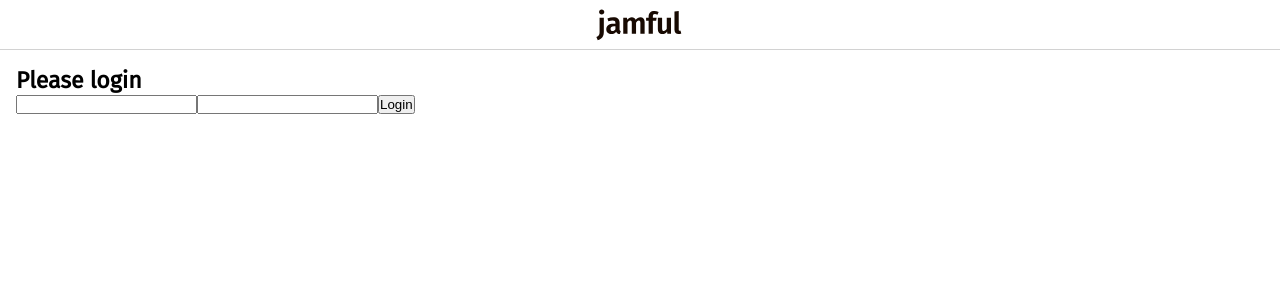
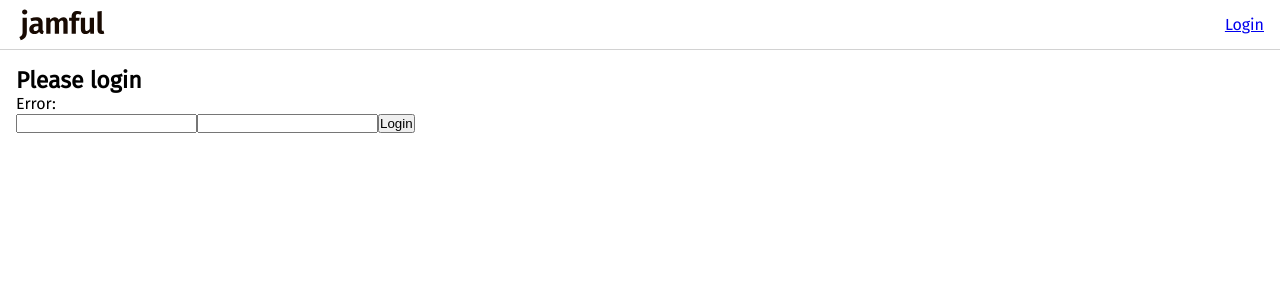
Before and after one commit to alexpogosyan/jamful, a Next.js app in the folder apps/play/: page /auth/login in a window 1280 px wide. Shown: the top 300 px of the page. Built offline with nearby package versions, Linux system fonts and the light colour scheme.

Commit message:
Move app folder to src/

```diff
--- a/apps/play/app/auth/login/page.tsx
+++ /dev/null
@@ -1,49 +0,0 @@
-"use client";
-
-import * as User from "@jamful/types/user";
-import { useState } from "react";
-
-export default function LoginPage() {
-  let [userId, setUserId] = useState("");
-  let [password, setPassword] = useState("");
-
-  const handleLogin = async () => {
-    const res = await fetch("http://localhost:5000/api/users/login", {
-      method: "POST",
-      headers: {
-        "Content-Type": "application/json",
-      },
-      body: JSON.stringify({
-        loginId: userId,
-        password: password,
-      }),
-    });
-
-    if (!res.ok) {
-      console.log("not ok");
-      console.error(res.json());
-    } else {
-      const user: User.Gettable = await res.json();
-      console.log("Success: ", user.userId, " logged in");
-    }
-  };
-
-  return (
-    <main>
-      <div>
-        <h1>Please login</h1>
-        <input
-          type="text"
-          value={userId}
-          onChange={(e) => setUserId(e.target.value)}
-        ></input>
-        <input
-          type="text"
-          value={password}
-          onChange={(e) => setPassword(e.target.value)}
-        ></input>
-        <button onClick={handleLogin}>Login</button>
-      </div>
-    </main>
-  );
-}
--- a/apps/play/package.json
+++ b/apps/play/package.json
@@ -9,6 +9,8 @@
     "lint": "next lint"
   },
   "dependencies": {
+    "@types/js-cookie": "^3.0.3",
+    "js-cookie": "^3.0.5",
     "next": "^13.4.7",
     "react": "^18.2.0",
     "react-audio-player": "^0.17.0",
--- /dev/null
+++ b/apps/play/src/app/auth/login/page.tsx
@@ -0,0 +1,45 @@
+"use client";
+import * as User from "@jamful/types/user";
+import { useState } from "react";
+import { useRouter } from "next/navigation";
+import { login } from "../../jamful";
+
+export default function LoginPage() {
+  let [loginId, setLoginId] = useState("");
+  let [password, setPassword] = useState("");
+  const [error, setError] = useState("");
+
+  const router = useRouter();
+
+  const handleLogin = async () => {
+    try {
+      const user = await login(loginId, password);
+      console.log("nextjs got user ", user);
+      router.push("/");
+    } catch (e) {
+      let message = "Unknown Error";
+      if (e instanceof Error) message = e.message;
+      setError(message);
+    }
+  };
+
+  return (
+    <main>
+      <div>
+        <h1>Please login</h1>
+        <p>Error: {error}</p>
+        <input
+          type="text"
+          value={loginId}
+          onChange={(e) => setLoginId(e.target.value)}
+        ></input>
+        <input
+          type="password"
+          value={password}
+          onChange={(e) => setPassword(e.target.value)}
+        ></input>
+        <button onClick={handleLogin}>Login</button>
+      </div>
+    </main>
+  );
+}
--- a/apps/play/app/globals.css
+++ b/apps/play/src/app/globals.css
@@ -10,7 +10,7 @@ body {
 
 header {
   display: flex;
-  justify-content: center;
+  justify-content: space-between;
   align-items: center;
   border-bottom: 1px solid rgba(30, 30, 30, 0.2);
   padding: 0 1rem;
--- a/apps/play/app/layout.tsx
+++ b/apps/play/src/app/layout.tsx
@@ -25,6 +25,7 @@ export default function RootLayout({
           <Link href="/">
             <Image src="/jamful.svg" height={40} width={94} alt="logo" />
           </Link>
+          <Link href="/auth/login">Login</Link>
         </header>
         {children}
       </body>
--- /dev/null
+++ b/apps/play/src/services/jamful.ts
@@ -0,0 +1,29 @@
+import * as User from "@jamful/types/user";
+
+const baseUrl = process.env.NEXT_PUBLIC_API_URL;
+
+export const login = async (
+  loginId: string,
+  password: string
+): Promise<User.Gettable> => {
+  try {
+    const res = await fetch(`${baseUrl}/users/login`, {
+      method: "POST",
+      headers: {
+        "Content-Type": "application/json",
+      },
+      body: JSON.stringify({
+        loginId,
+        password,
+      }),
+    });
+
+    if (!res.ok) {
+      const data = await res.json();
+      throw new Error(data.message);
+    }
+    return await res.json();
+  } catch (error) {
+    throw error;
+  }
+};
```
Also changed, not shown: apps/play/src/app/page.tsx (renamed from apps/play/app/page.tsx), apps/play/src/app/recordings/[id]/page.tsx (renamed from apps/play/app/recordings/[id]/page.tsx), apps/play/src/app/recordings/[id]/player.tsx (renamed from apps/play/app/recordings/[id]/player.tsx), apps/play/src/app/recordings/page.tsx (renamed from apps/play/app/recordings/page.tsx).
